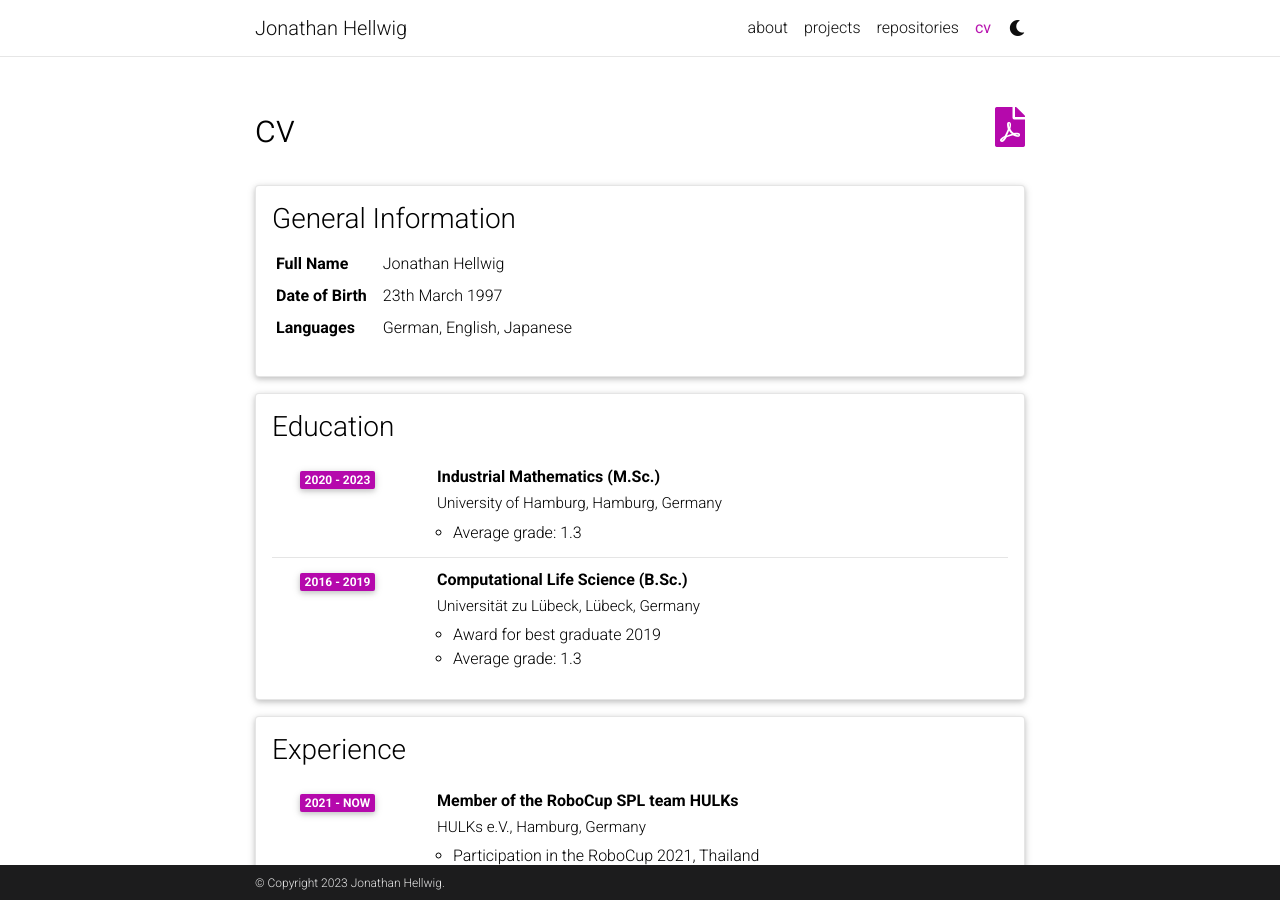
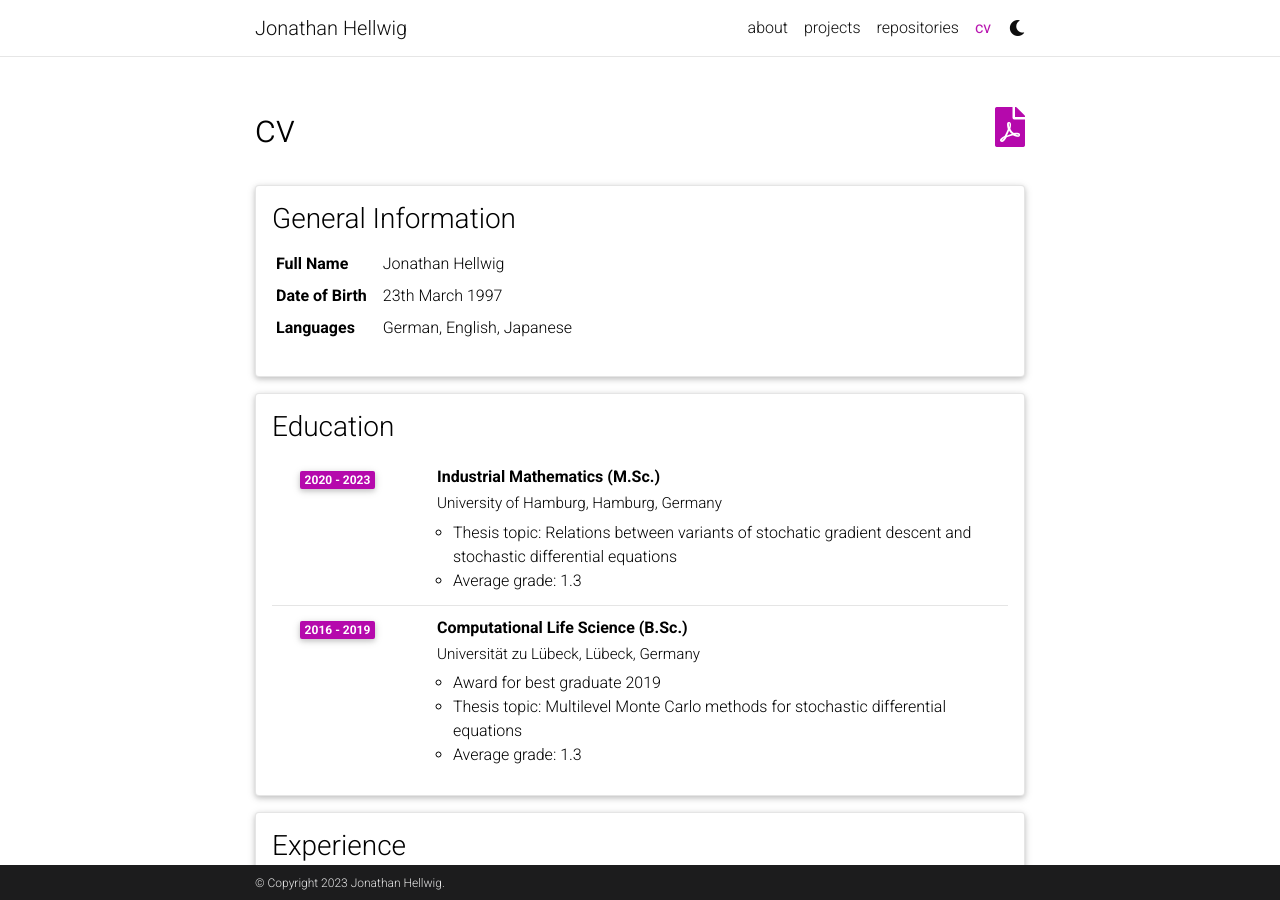
Before and after one commit to jonathan-hellwig/jonathan-hellwig.github.io, a Jekyll site: the page built from _pages/cv.md, in a window 1280 px wide and 900 px high. Built offline with Jekyll 4.4.1, drawn with Linux system fonts in a browser that asks for light colours; comment, search, counter and statistics services are not loaded; a style sheet for code colours, icons or effects is not loaded.

Commit message:
Add thesis topic

```diff
--- a/_data/cv.yml
+++ b/_data/cv.yml
@@ -15,12 +15,14 @@
       institution: University of Hamburg, Hamburg, Germany
       year: 2020 - 2023
       description:
+        - "Thesis topic: Relations between variants of stochatic gradient descent and stochastic differential equations"
         - "Average grade: 1.3"
     - title: Computational Life Science (B.Sc.)
       institution: Universität zu Lübeck, Lübeck, Germany
       year: 2016 - 2019
       description:
         - Award for best graduate 2019
+        - "Thesis topic: Multilevel Monte Carlo methods for stochastic differential equations"
         - "Average grade: 1.3"
 
 - title: Experience
```
